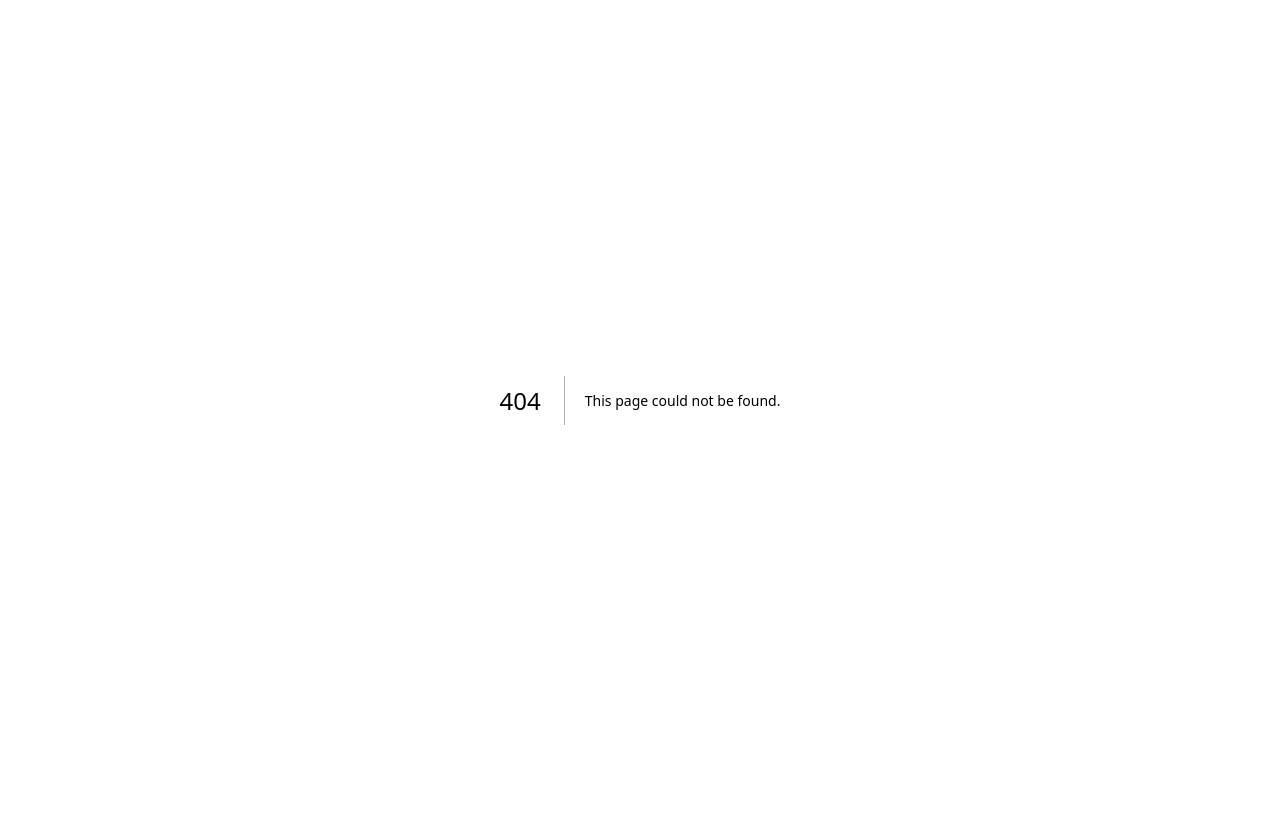
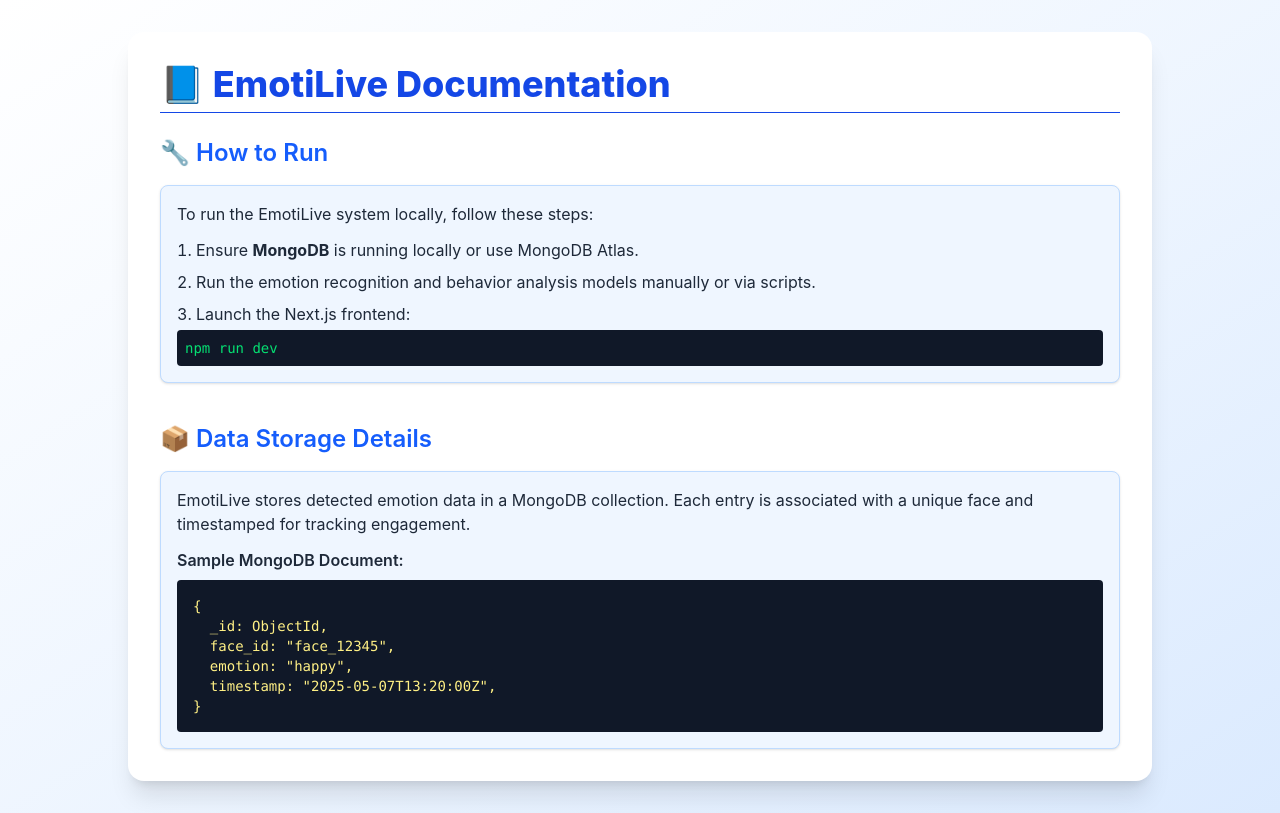
Before and after one commit to IthavinduU/EmotiLive--FS, a Next.js app in the folder frontend/: page /documentation in a window 1280 px wide. Before the commit this address had no page. Built offline with nearby package versions, Linux system fonts and the light colour scheme.

Commit message:
basic doc page added

```diff
--- /dev/null
+++ b/frontend/app/documentation/page.tsx
@@ -0,0 +1,49 @@
+'use client';
+
+import React from 'react';
+
+const DocumentationPage = () => {
+  return (
+    <div className="min-h-screen bg-gradient-to-br from-white via-blue-50 to-blue-100 p-8">
+      <div className="max-w-5xl mx-auto bg-white shadow-xl rounded-2xl p-8">
+        <h1 className="text-4xl font-extrabold text-blue-700 mb-6 border-b pb-2">📘 EmotiLive Documentation</h1>
+
+        {/* How to Run */}
+        <section className="mb-10">
+          <h2 className="text-2xl font-semibold text-blue-600 mb-4">🔧 How to Run</h2>
+          <div className="bg-blue-50 p-4 rounded-lg border border-blue-200 shadow-sm space-y-3 text-gray-800">
+            <p>To run the EmotiLive system locally, follow these steps:</p>
+            <ol className="list-decimal list-inside space-y-2">
+              <li>Ensure <strong>MongoDB</strong> is running locally or use MongoDB Atlas.</li>
+              <li>Run the emotion recognition and behavior analysis models manually or via scripts.</li>
+              <li>Launch the Next.js frontend:
+                <pre className="bg-gray-900 text-green-400 text-sm p-2 rounded mt-1">npm run dev</pre>
+              </li>
+            </ol>
+          </div>
+        </section>
+
+        {/* Data Storage */}
+        <section>
+          <h2 className="text-2xl font-semibold text-blue-600 mb-4">📦 Data Storage Details</h2>
+          <div className="bg-blue-50 p-4 rounded-lg border border-blue-200 shadow-sm text-gray-800 space-y-3">
+            <p>EmotiLive stores detected emotion data in a MongoDB collection. Each entry is associated with a unique face and timestamped for tracking engagement.</p>
+            <div>
+              <h3 className="font-semibold mb-2">Sample MongoDB Document:</h3>
+              <pre className="bg-gray-900 text-yellow-200 text-sm p-4 rounded overflow-x-auto">
+{`{
+  _id: ObjectId,
+  face_id: "face_12345",
+  emotion: "happy",
+  timestamp: "2025-05-07T13:20:00Z",
+}`}
+              </pre>
+            </div>
+          </div>
+        </section>
+      </div>
+    </div>
+  );
+};
+
+export default DocumentationPage;
--- a/frontend/app/page.tsx
+++ b/frontend/app/page.tsx
@@ -17,7 +17,7 @@
   const [emotionLogs, setEmotionLogs] = useState<EmotionLog[]>([]);
   const [emotionStats, setEmotionStats] = useState<Record<string, number>>({});
   const [averageEmotion, setAverageEmotion] = useState<string>("No Data");
-  const [behavior, setBehavior] = useState<string>("Not Started Yet"); // Add this line
+  const [behavior, setBehavior] = useState<string>("Not Started Yet");
   const [isLoading, setIsLoading] = useState(true);
 
   useEffect(() => {
@@ -25,7 +25,6 @@
     fetch("/api/emotion-data")
       .then((res) => res.json())
       .then((data) => {
-        // Make sure data.logs exists and is an array
         const logs = Array.isArray(data?.logs) ? data.logs : [];
         setEmotionLogs(logs);
 
@@ -69,7 +68,7 @@
   if (isLoading) {
     return (
       <main className="min-h-screen bg-gradient-to-br from-gray-50 to-gray-100">
-        {/* Header Section - Keep this visible during loading */}
+        {/* Header Section */}
         <header className="bg-white shadow-sm sticky top-0 z-10">
           <div className="max-w-7xl mx-auto px-4 sm:px-6 lg:px-8">
             <div className="flex justify-between items-center h-16">
@@ -85,6 +84,11 @@
                 <Link href="/archive">
                   <button className="text-gray-600 px-5 py-2 rounded-lg hover:bg-gray-100 transition-colors">
                     Archive
+                  </button>
+                </Link>
+                <Link href="/archive">
+                  <button className="text-gray-600 px-5 py-2 rounded-lg hover:bg-gray-100 transition-colors">
+                    Documentation
                   </button>
                 </Link>
               </nav>
@@ -138,6 +142,11 @@
               <Link href="/archive">
                 <button className="text-gray-600 px-5 py-2 rounded-lg hover:bg-gray-100 transition-colors">
                   Archive
+                </button>
+              </Link>
+              <Link href="/documentation">
+                <button className="text-gray-600 px-5 py-2 rounded-lg hover:bg-gray-100 transition-colors">
+                  Documentation
                 </button>
               </Link>
             </nav>
```
Also changed, not shown: 1 other file (tests, documents, lock files or other folders).
